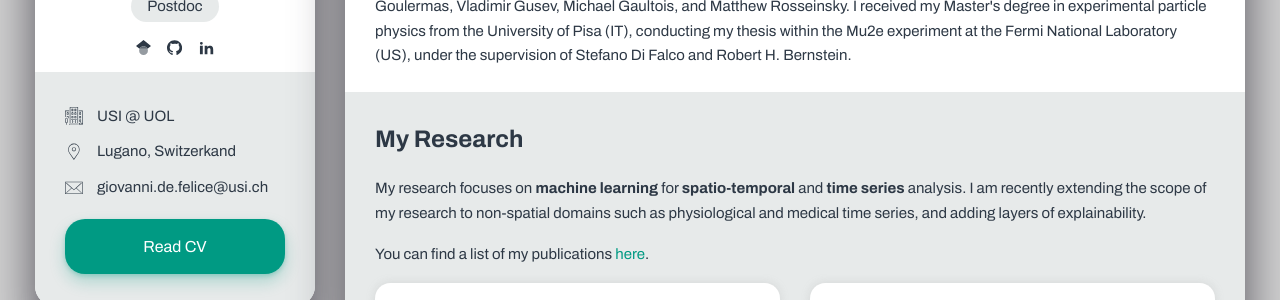
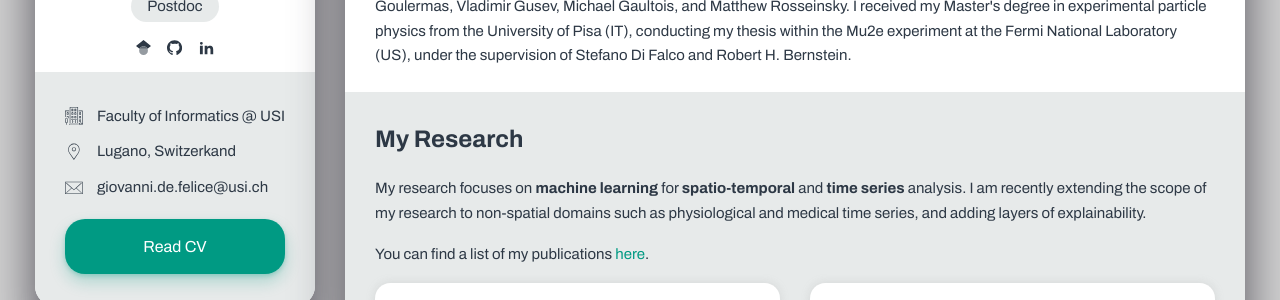
Before and after one commit to gdefe/gdefe.github.io, a Jekyll site: the page built from index.html, in a window 1280 px wide. Shown: the part 365-665 px from the top of the page. Built offline with Jekyll 4.4.1, drawn with Linux system fonts in a browser that asks for light colours.

Commit message:
fix to sidebar

```diff
--- a/_includes/sidebar.html
+++ b/_includes/sidebar.html
@@ -33,9 +33,9 @@
             <ul class="contacts-block">
                 <li class="contacts-block__item">
                     <svg class="marshkicon text-icon">
-                        <use href="#marshkicon-building" /></svg><a href="https://www.usi.ch/en" data-toggle="tooltip" data-placement="top" title="CS" target="_blank" rel="noopener noreferrer">USI</a>
+                        <use href="#marshkicon-building" /></svg><a href="https://www.usi.ch/en" data-toggle="tooltip" data-placement="top" title="CS" target="_blank" rel="noopener noreferrer">Faculty of Informatics</a>
                     &nbsp;@&nbsp;
-                    <a href="https://www.liverpool.ac.uk/" data-toggle="tooltip" data-placement="top" title="Univ. of Liverpool" target="_blank" rel="noopener noreferrer">UOL</a>
+                    <a href="https://www.liverpool.ac.uk/" data-toggle="tooltip" data-placement="top" title="Univ. of Liverpool" target="_blank" rel="noopener noreferrer">USI</a>
                 </li>
                 <li class="contacts-block__item">
                     <svg class="marshkicon text-icon">
```
